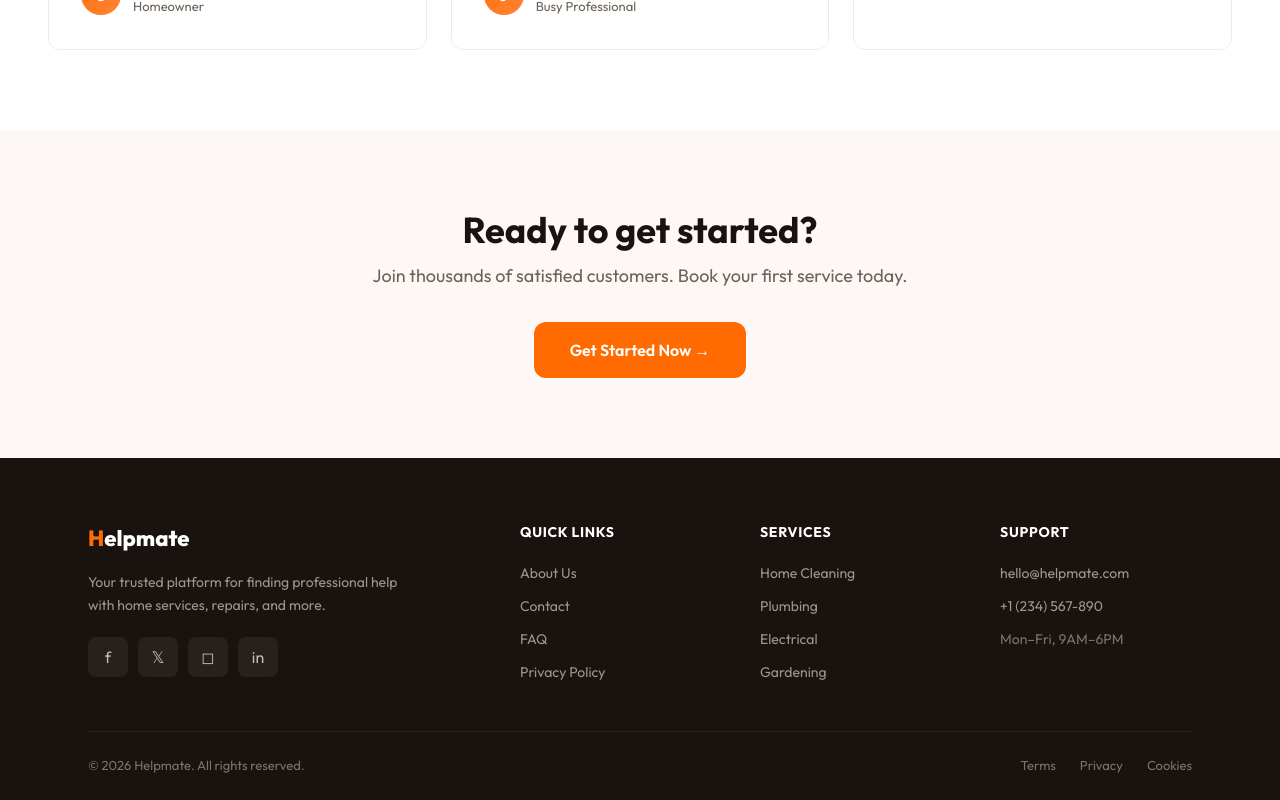
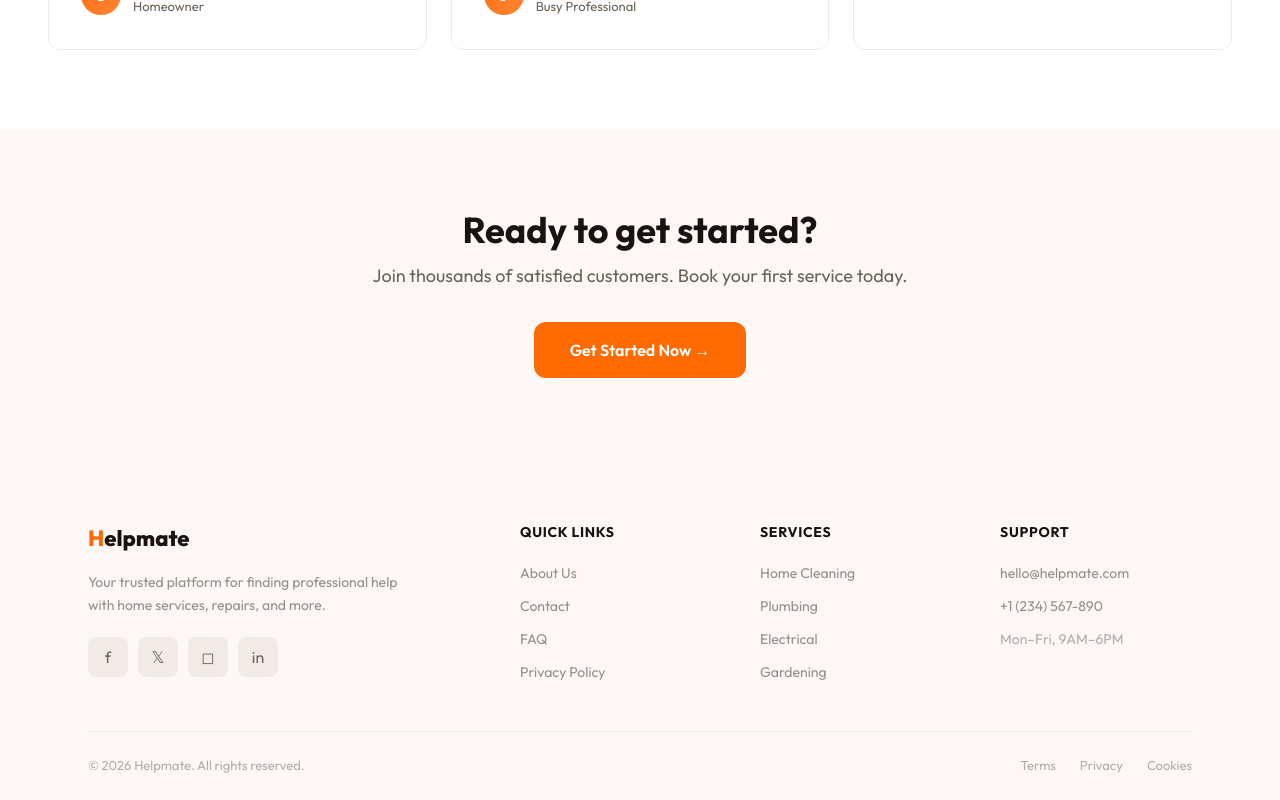
Before and after one commit to abubakrab69/Helpmate-Web, a React (Vite) app: page / in a window 1280 px wide. Shown: the part 2363-3163 px from the top of the page. Built offline with nearby package versions, Linux system fonts and the light colour scheme; no server answers.

Commit message:
changing ui

```diff
--- a/src/components/layout/Footer.jsx
+++ b/src/components/layout/Footer.jsx
@@ -23,19 +23,19 @@ const services = [
 
 function Footer() {
   return (
-    <footer className="footer bg-[#1a120e] text-[#c4bdb8] text-[14px] mt-auto p-0">
+    <footer className="footer text-text text-[14px] mt-auto p-0">
       <div className="max-w-[1200px] mx-auto px-6 md:px-12">
         <div className="grid grid-cols-[2fr_1fr_1fr_1fr] gap-12 py-16 pb-12 text-left max-md:grid-cols-2 max-sm:grid-cols-1">
           <div>
-            <div className="text-[22px] font-extrabold text-white mb-4">
-              <span className="text-[var(--color-accent)]">H</span>elpmate
+            <div className="text-[22px] font-extrabold text-text-h mb-4">
+              <span className="text-accent">H</span>elpmate
             </div>
-            <p className="text-[14px] leading-relaxed text-[#9e9490] max-w-[320px] mb-5">
+            <p className="text-[14px] leading-relaxed text-text/70 max-w-[320px] mb-5">
               Your trusted platform for finding professional help with home services, repairs, and more.
             </p>
             <div className="flex gap-2.5">
               {socials.map(s => (
-                <a key={s.label} href={s.href} className="w-10 h-10 rounded-lg bg-white/6 flex items-center justify-center text-[#c4bdb8] text-base no-underline transition-all duration-300 hover:bg-[var(--color-accent)] hover:text-white hover:-translate-y-1" aria-label={s.label}>
+                <a key={s.label} href={s.href} className="w-10 h-10 rounded-lg bg-border flex items-center justify-center text-text text-base no-underline transition-all duration-300 hover:bg-accent hover:text-white hover:-translate-y-1" aria-label={s.label}>
                   {s.icon}
                 </a>
               ))}
@@ -43,39 +43,39 @@ function Footer() {
           </div>
 
           <div>
-            <h4 className="text-[14px] font-bold text-white tracking-wider uppercase mb-5">Quick Links</h4>
+            <h4 className="text-[14px] font-bold text-text-h tracking-wider uppercase mb-5">Quick Links</h4>
             <ul className="list-none m-0 p-0 flex flex-col gap-3">
               {quickLinks.map(l => (
-                <li key={l.label}><Link to={l.to} className="text-[#9e9490] text-[14px] no-underline transition-colors duration-300 hover:text-[var(--color-accent)]">{l.label}</Link></li>
+                <li key={l.label}><Link to={l.to} className="text-text/70 text-[14px] no-underline transition-colors duration-300 hover:text-accent">{l.label}</Link></li>
               ))}
             </ul>
           </div>
 
           <div>
-            <h4 className="text-[14px] font-bold text-white tracking-wider uppercase mb-5">Services</h4>
+            <h4 className="text-[14px] font-bold text-text-h tracking-wider uppercase mb-5">Services</h4>
             <ul className="list-none m-0 p-0 flex flex-col gap-3">
               {services.map(s => (
-                <li key={s.label}><Link to={s.to} className="text-[#9e9490] text-[14px] no-underline transition-colors duration-300 hover:text-[var(--color-accent)]">{s.label}</Link></li>
+                <li key={s.label}><Link to={s.to} className="text-text/70 text-[14px] no-underline transition-colors duration-300 hover:text-accent">{s.label}</Link></li>
               ))}
             </ul>
           </div>
 
           <div>
-            <h4 className="text-[14px] font-bold text-white tracking-wider uppercase mb-5">Support</h4>
+            <h4 className="text-[14px] font-bold text-text-h tracking-wider uppercase mb-5">Support</h4>
             <ul className="list-none m-0 p-0 flex flex-col gap-3">
-              <li><a href="mailto:hello@helpmate.com" className="text-[#9e9490] text-[14px] no-underline transition-colors duration-300 hover:text-[var(--color-accent)]">hello@helpmate.com</a></li>
-              <li><a href="tel:+1234567890" className="text-[#9e9490] text-[14px] no-underline transition-colors duration-300 hover:text-[var(--color-accent)]">+1 (234) 567-890</a></li>
-              <li className="text-[#7a7270]">Mon–Fri, 9AM–6PM</li>
+              <li><a href="mailto:hello@helpmate.com" className="text-text/70 text-[14px] no-underline transition-colors duration-300 hover:text-accent">hello@helpmate.com</a></li>
+              <li><a href="tel:+1234567890" className="text-text/70 text-[14px] no-underline transition-colors duration-300 hover:text-accent">+1 (234) 567-890</a></li>
+              <li className="text-text/50">Mon–Fri, 9AM–6PM</li>
             </ul>
           </div>
         </div>
 
-        <div className="border-t border-white/6 py-6 flex items-center justify-between gap-4 flex-wrap text-[13px] text-[#7a7270]">
+        <div className="border-t border-border py-6 flex items-center justify-between gap-4 flex-wrap text-[13px] text-text/50">
           <span>&copy; {new Date().getFullYear()} Helpmate. All rights reserved.</span>
           <div className="flex gap-6">
-            <a href="#" className="text-[#7a7270] text-[13px] no-underline transition-colors duration-300 hover:text-[var(--color-accent)]">Terms</a>
-            <a href="#" className="text-[#7a7270] text-[13px] no-underline transition-colors duration-300 hover:text-[var(--color-accent)]">Privacy</a>
-            <a href="#" className="text-[#7a7270] text-[13px] no-underline transition-colors duration-300 hover:text-[var(--color-accent)]">Cookies</a>
+            <a href="#" className="text-text/50 text-[13px] no-underline transition-colors duration-300 hover:text-accent">Terms</a>
+            <a href="#" className="text-text/50 text-[13px] no-underline transition-colors duration-300 hover:text-accent">Privacy</a>
+            <a href="#" className="text-text/50 text-[13px] no-underline transition-colors duration-300 hover:text-accent">Cookies</a>
           </div>
         </div>
       </div>
--- a/src/index.css
+++ b/src/index.css
@@ -29,6 +29,7 @@
 
 .navbar { background: rgba(255, 255, 255, 0.92); }
 [data-theme="dark"] .navbar { background: rgba(15, 11, 9, 0.92); }
+.footer { background: var(--color-bg-alt); }
 [data-theme="dark"] .footer { background: #080605; }
 [data-theme="dark"] .hero-wrap { background: #e06000; }
 
```
